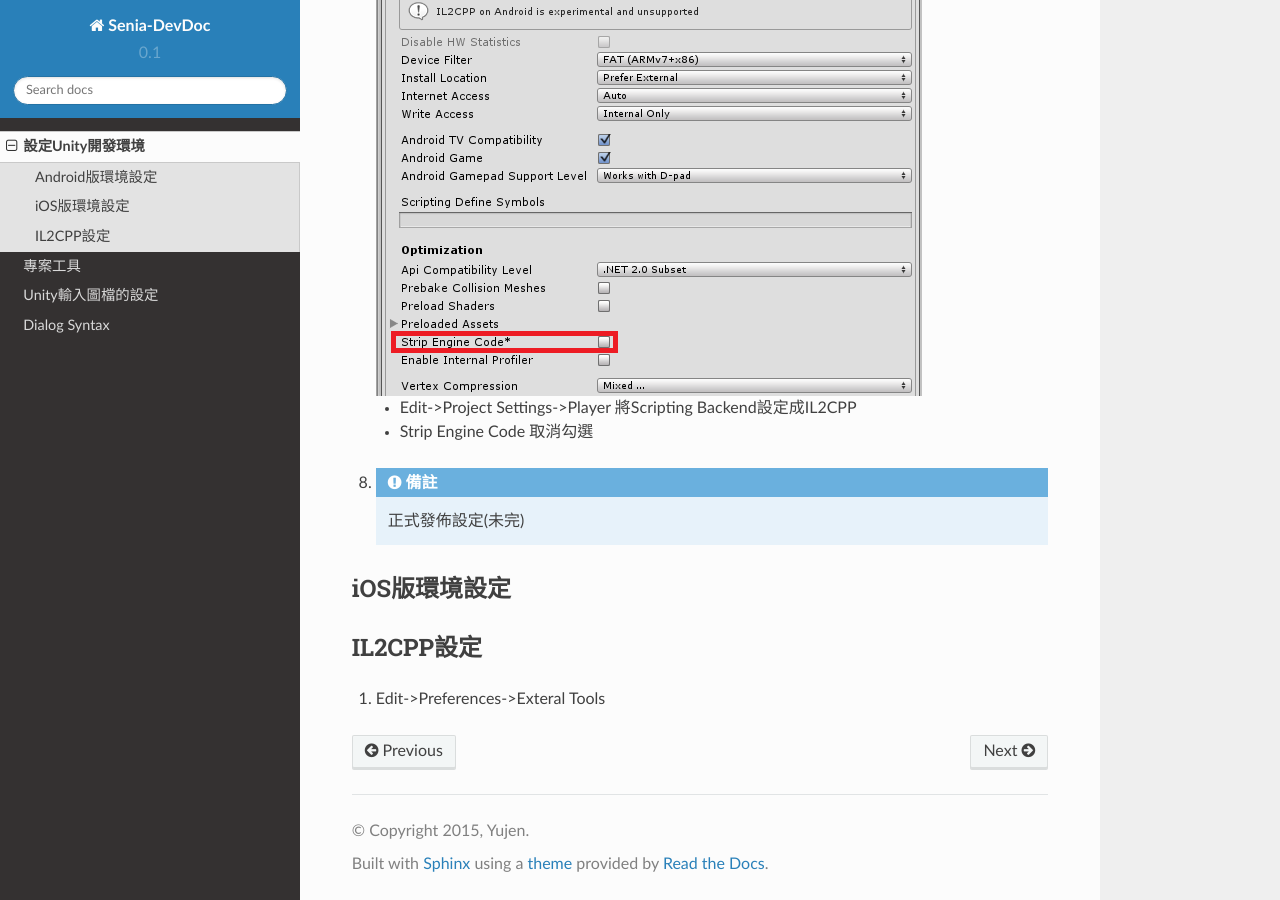
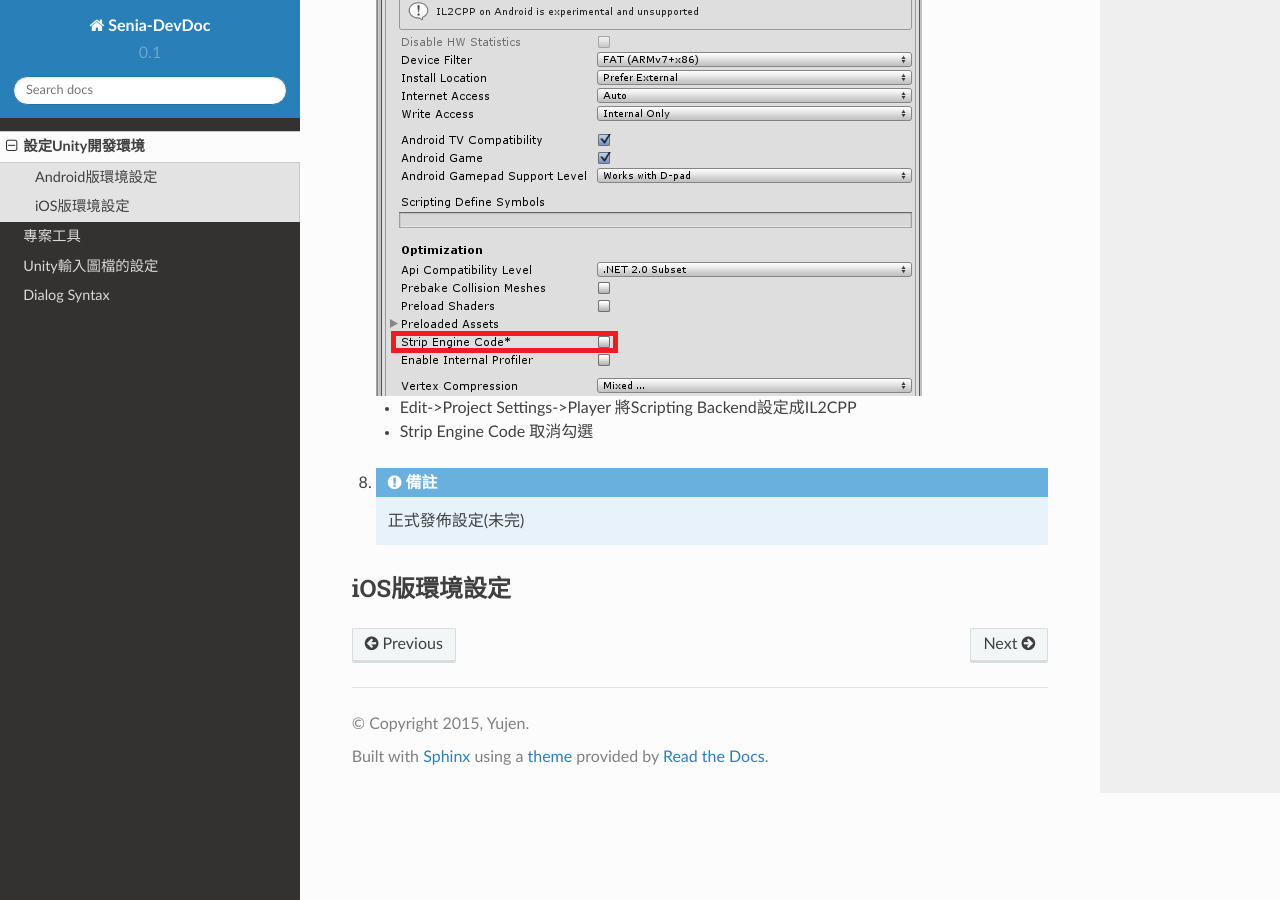
Before and after one commit to yujen/Senia-DevDoc, a Sphinx documentation site: the page built from docs/setup-build-environment.rst, in a window 1280 px wide and 900 px high, scrolled down 7133 px. Built offline with Sphinx 7.4.7 and the Read the Docs theme 2.0.0, drawn with Linux system fonts in a browser that asks for light colours.

Commit message:
update doc

```diff
--- a/docs/setup-build-environment.rst
+++ b/docs/setup-build-environment.rst
@@ -82,10 +82,3 @@ Android版環境設定
 
 iOS版環境設定
 ----------------------------------------
-
-
-
-IL2CPP設定
-----------------------------------------
-
-1. Edit->Preferences->Exteral Tools
```
